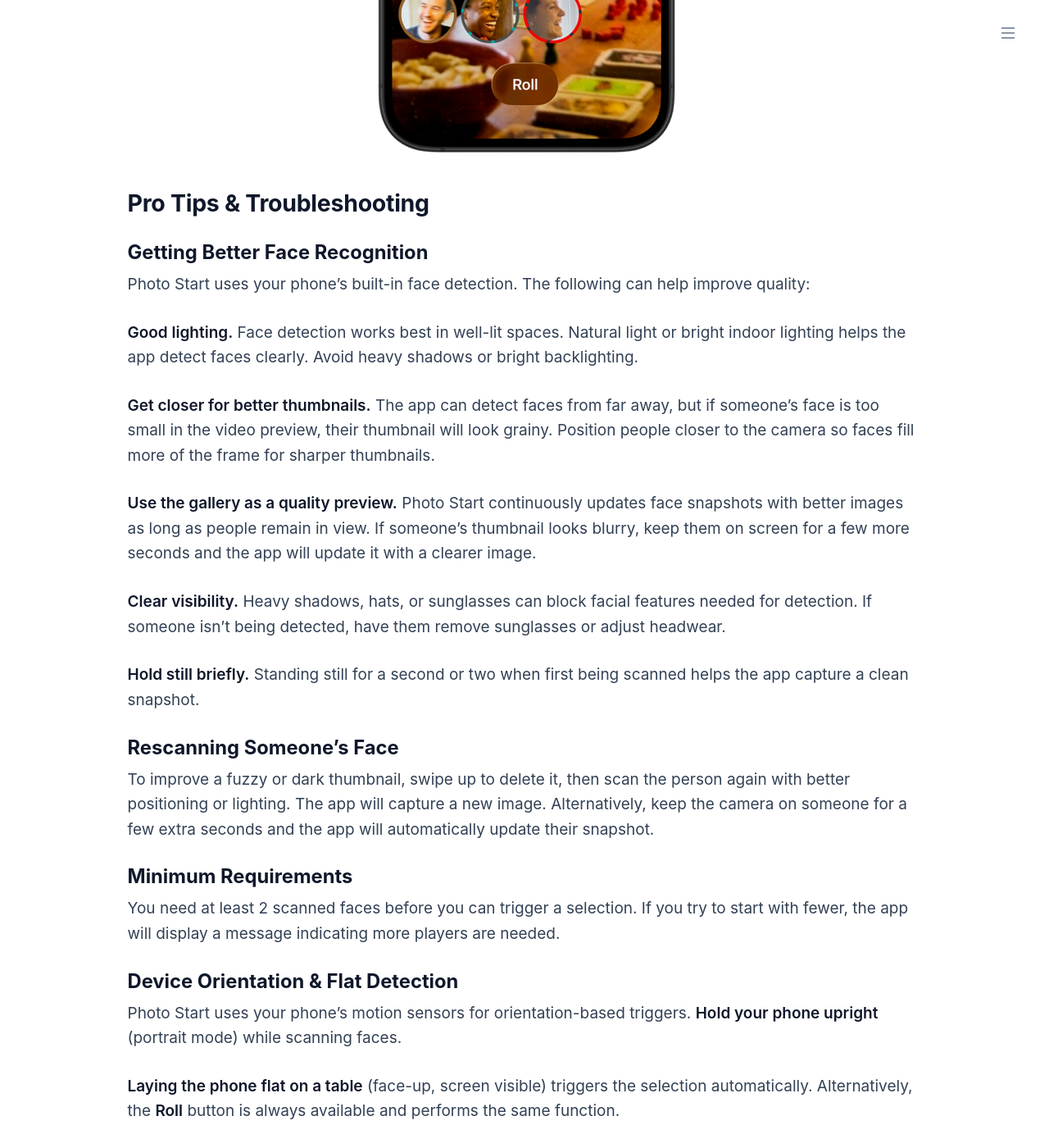
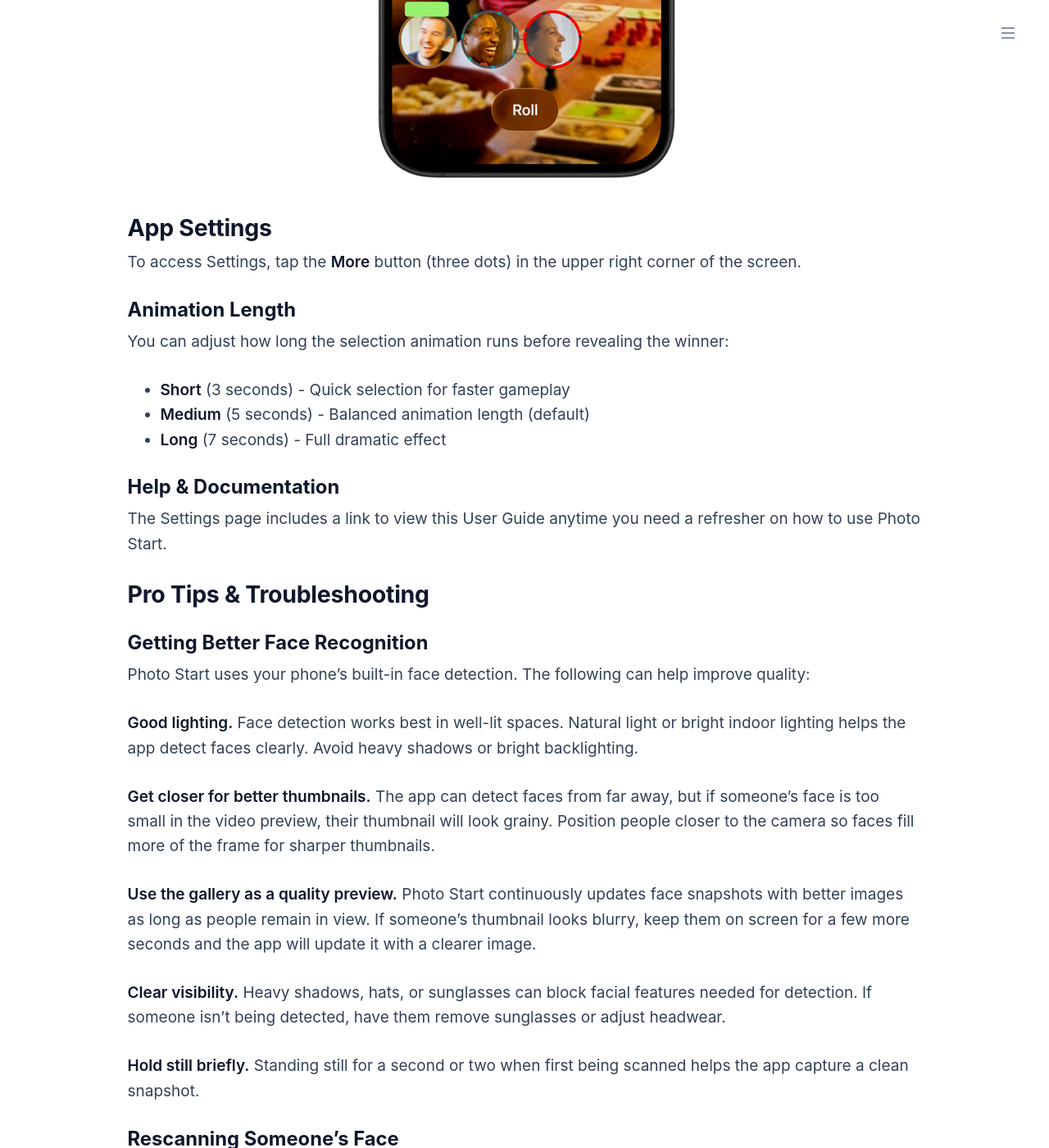
Before and after one commit to reiterate-app/reiterate-app.github.io, a Jekyll site: the page built from photo-start.md, in a window 1280 px wide and 1400 px high, scrolled down 5101 px. Shown: the whole window at 82% size. Built offline with Jekyll 4.4.1, drawn with Linux system fonts in a browser that asks for light colours; some of the changed text lies outside the part shown.

Commit message:
Document Photo Start settings and fix image overflow on mobile
- Add documentation for new Settings page (animation length options, user guide link)
- Update default animation duration from 7s to 5s (medium)
- Fix image overflow on narrow screens by making max-width responsive
- Add CLAUDE.md to .gitignore

```diff
--- a/_sass/_base.scss
+++ b/_sass/_base.scss
@@ -57,14 +57,16 @@ a {
 img {
   display: block;
   max-width: 100%;
+  height: auto;
   margin: 0 auto $spacing-md;
   border-radius: $border-radius-md;
 
-  // Limit screenshot size for better readability
-  .page &,
-  .post & {
-    max-width: 400px;
-    height: auto;
+  // Limit screenshot size for better readability on larger screens
+  @media (min-width: $bp-medium) {
+    .page &,
+    .post & {
+      max-width: 400px;
+    }
   }
 }
 
--- a/photo-start.md
+++ b/photo-start.md
@@ -41,7 +41,7 @@ You need at least 2 scanned faces before you can trigger a selection.
 
 ### Step 4: The Selection Animation
 
-The app displays a tunnel animation with expanding colored rings, waves, and particle effects. The sequence takes about 7 seconds. Sound effects play during the animation.
+The app displays a tunnel animation with expanding colored rings, waves, and particle effects. By default, the sequence takes about 5 seconds, but you can adjust this duration in Settings. Sound effects play during the animation.
 
 ![Tunnel animation with rings](/assets/images/photo-start-screenshot-4.png)
 
@@ -81,6 +81,22 @@ To remove someone from the pool, **swipe up on their thumbnail** while in scanni
 
 ![Swipe-to-delete gesture on thumbnail](/assets/images/photo-start-screenshot-7.png)
 
+## App Settings
+
+To access Settings, tap the **More** button (three dots) in the upper right corner of the screen.
+
+### Animation Length
+
+You can adjust how long the selection animation runs before revealing the winner:
+
+- **Short** (3 seconds) - Quick selection for faster gameplay
+- **Medium** (5 seconds) - Balanced animation length (default)
+- **Long** (7 seconds) - Full dramatic effect
+
+### Help & Documentation
+
+The Settings page includes a link to view this User Guide anytime you need a refresher on how to use Photo Start.
+
 ## Pro Tips & Troubleshooting
 
 ### Getting Better Face Recognition
```
Also changed, not shown: 1 other file.
